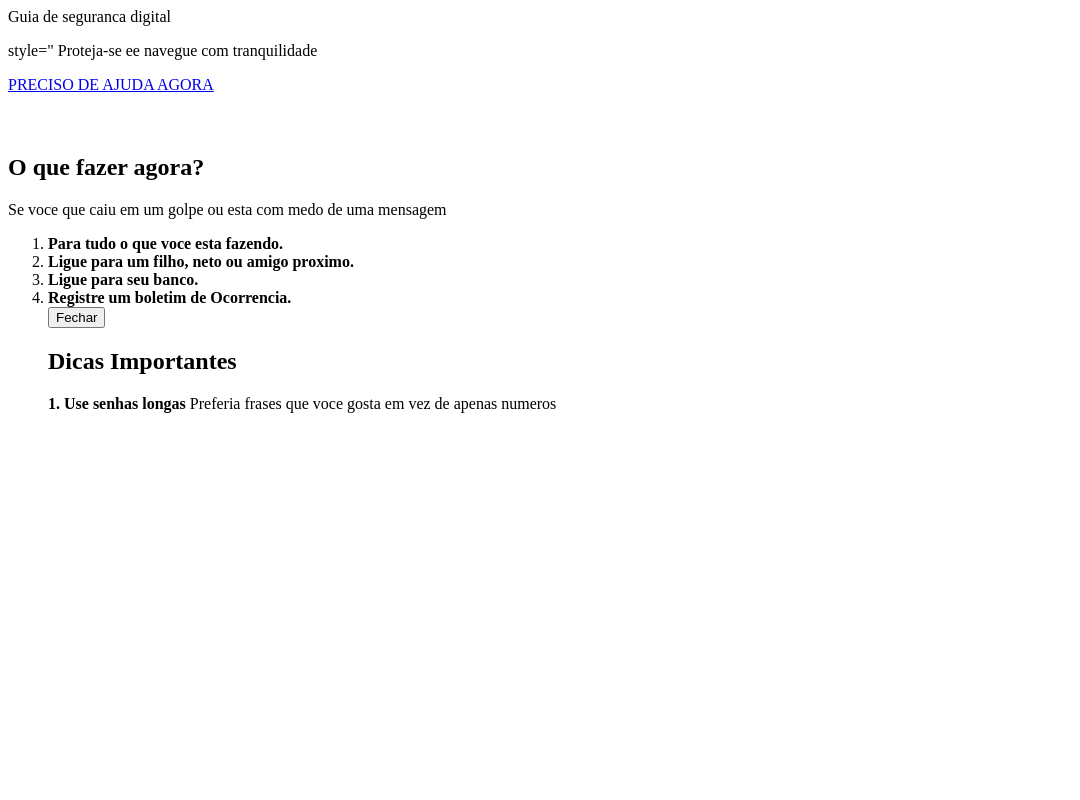
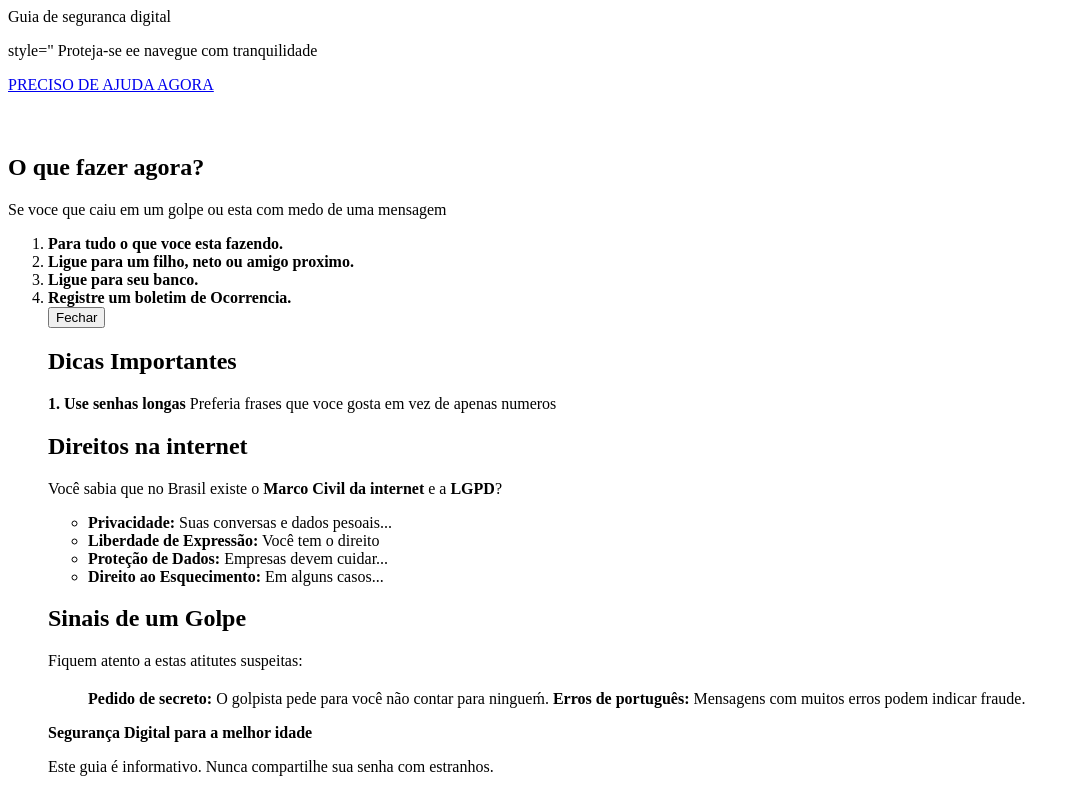
Before and after one commit to deiriellineves-bit/Xinterfasse, a plain HTML site: page index.html in a window 1280 px wide. Shown: the whole page, without its empty margins (0-1080 px from the left). Drawn offline with Linux system fonts and the light colour scheme.

Commit message:
Update index.html

```diff
--- a/index.html
+++ b/index.html
@@ -45,3 +45,41 @@ class="modal-conteudo">
 <strong> 1. Use senhas longas </strong>
 Preferia frases que voce gosta em vez de apenas numeros
 </div>
+<section id="direitos">
+    <h2>Direitos na internet</h2>
+    <div class="caixa-dirietos"
+
+<p>
+    Você sabia que no Brasil existe o
+    <strong>Marco Civil da internet</strong> e a
+    <strong>LGPD</strong>?
+</p>
+
+<ul>
+    <li><strong>Privacidade:</strong> Suas conversas e dados pesoais...</li>
+    <li><strong>Liberdade de Expressão:</strong> Você tem o direito</li>
+    <li><strong>Proteção de Dados:</strong> Empresas devem cuidar...</li>
+    <li><strong>Direito ao Esquecimento:</strong> Em alguns casos...</li>
+</ul>
+
+<section id="golpes">
+    <h2>Sinais de um Golpe</h2>
+    <p style="margin-bottom: 20px;">
+    Fiquem atento a estas atitutes suspeitas:
+    </p>
+</section>
+
+<ul class="alerta-golpe">
+<il>
+    <strong>Pedido de secreto:</strong>
+    O golpista pede para você não contar para ningueḿ.
+</il>
+<il>
+    <strong>Erros de português:</strong>
+Mensagens com muitos erros podem indicar fraude.
+</il>
+</ul>
+<footer>
+    <p><strong>Segurança Digital para a melhor idade</strong></p>
+    <p>Este guia é informativo. Nunca compartilhe sua senha com estranhos.</p>
+</footer>
```
